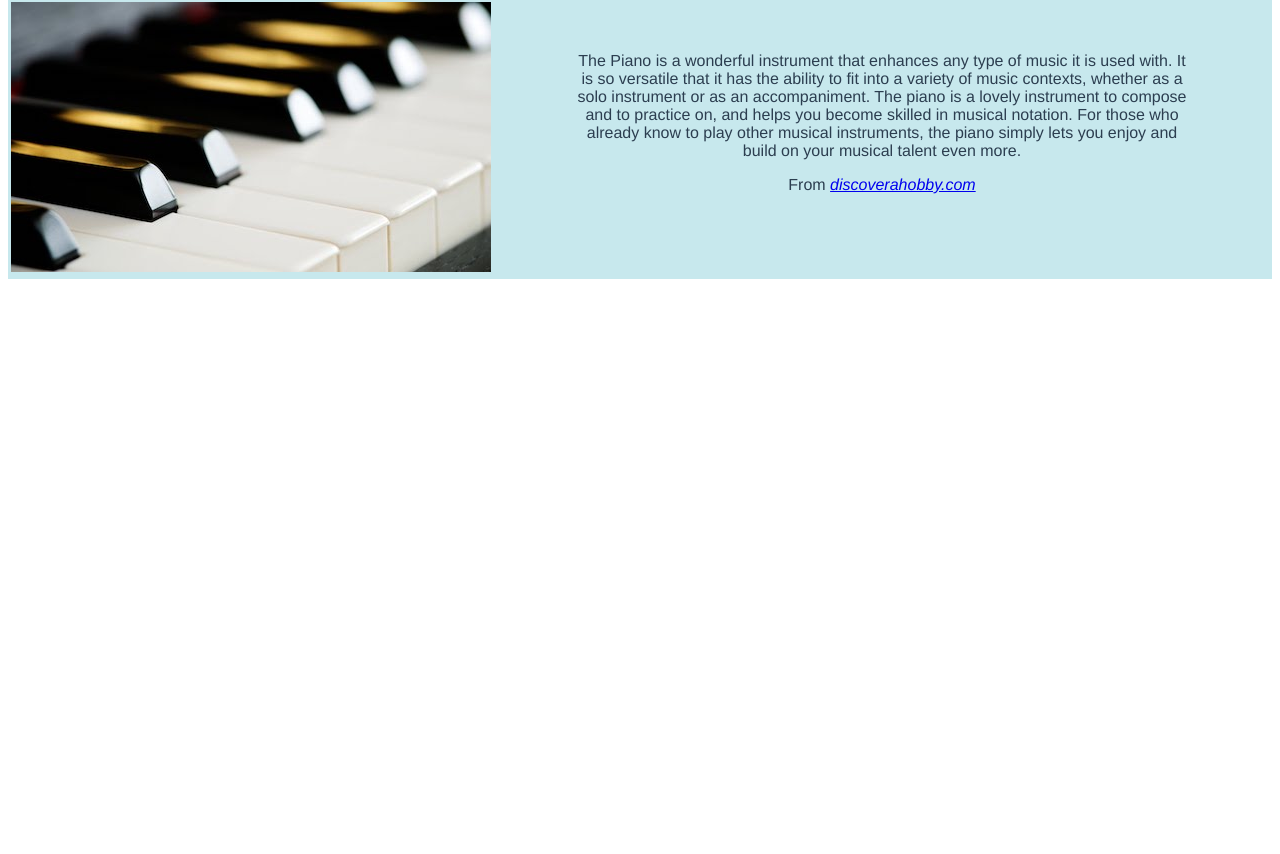
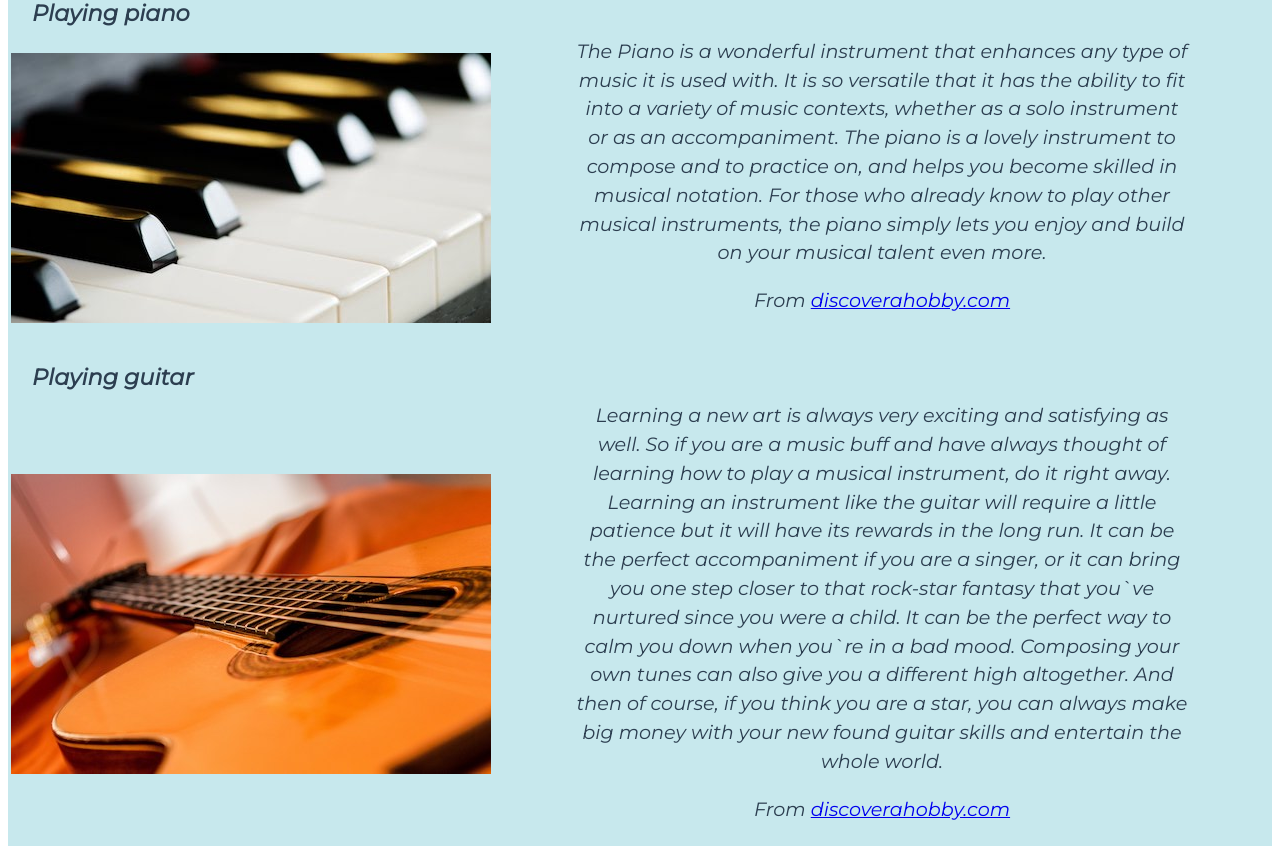
Before and after one commit to qarnovi/term-project, a Vue app: page /hobbies in a window 1280 px wide. Shown: the part 337-1191 px from the top of the page. Before the commit the page ends 800 px from the top, so only its background shows below. Built offline with nearby package versions, Linux system fonts and the light colour scheme.

Commit message:
updated hobbies page

```diff
--- a/src/App.vue
+++ b/src/App.vue
@@ -11,11 +11,13 @@
 
 <style>
 #app {
-  font-family: Avenir, Helvetica, Arial, sans-serif;
+  font-family: "Montserrat", sans-serif;
   -webkit-font-smoothing: antialiased;
   -moz-osx-font-smoothing: grayscale;
   text-align: center;
   color: #2c3e50;
+  font-size: 1.2rem;
+  line-height: 1.5;
 }
 
 #nav {
--- a/src/views/Contact.vue
+++ b/src/views/Contact.vue
@@ -18,7 +18,7 @@
             <textarea
               name="message"
               id="message"
-              cols="85"
+              cols="64"
               rows="15"
               v-model="message"
               placeholder="Enter your message here"
@@ -80,5 +80,6 @@ fieldset {
 .input-button {
   background: rgb(69, 136, 230);
   color: rgb(252, 250, 250);
+  font-size: large;
 }
 </style>
--- a/src/views/Hobbies.vue
+++ b/src/views/Hobbies.vue
@@ -41,6 +41,45 @@
         </td>
       </tr>
     </table>
+    <h3>Playing guitar</h3>
+    <table>
+      <tr>
+        <td>
+          <picture>
+            <img src="../assets/guitar.jpg" alt="guitar" />
+          </picture>
+        </td>
+        <td>
+          <figure>
+            <blockquote>
+              <p>
+                Learning a new art is always very exciting and satisfying as
+                well. So if you are a music buff and have always thought of
+                learning how to play a musical instrument, do it right away.
+                Learning an instrument like the guitar will require a little
+                patience but it will have its rewards in the long run. It can be
+                the perfect accompaniment if you are a singer, or it can bring
+                you one step closer to that rock-star fantasy that you`ve
+                nurtured since you were a child. It can be the perfect way to
+                calm you down when you`re in a bad mood. Composing your own
+                tunes can also give you a different high altogether. And then of
+                course, if you think you are a star, you can always make big
+                money with your new found guitar skills and entertain the whole
+                world.
+              </p>
+            </blockquote>
+            <figcaption>
+              From
+              <cite
+                ><a href="https://www.discoverahobby.com/guitar" target="_blank"
+                  >discoverahobby.com</a
+                ></cite
+              >
+            </figcaption>
+          </figure>
+        </td>
+      </tr>
+    </table>
   </section>
 </template>
 
```
Also changed, not shown: src/assets/guitar.jpg (added), 24 other files (tests, documents, lock files or other folders).
